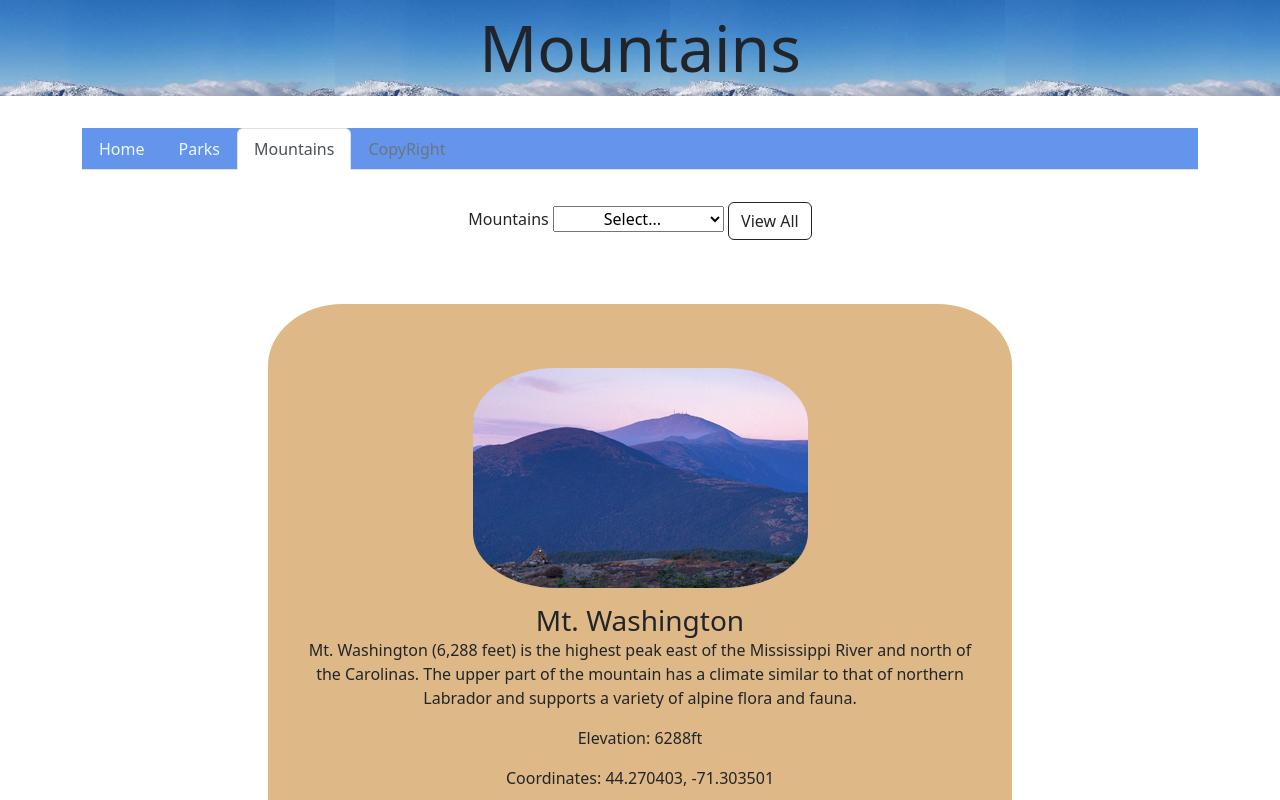
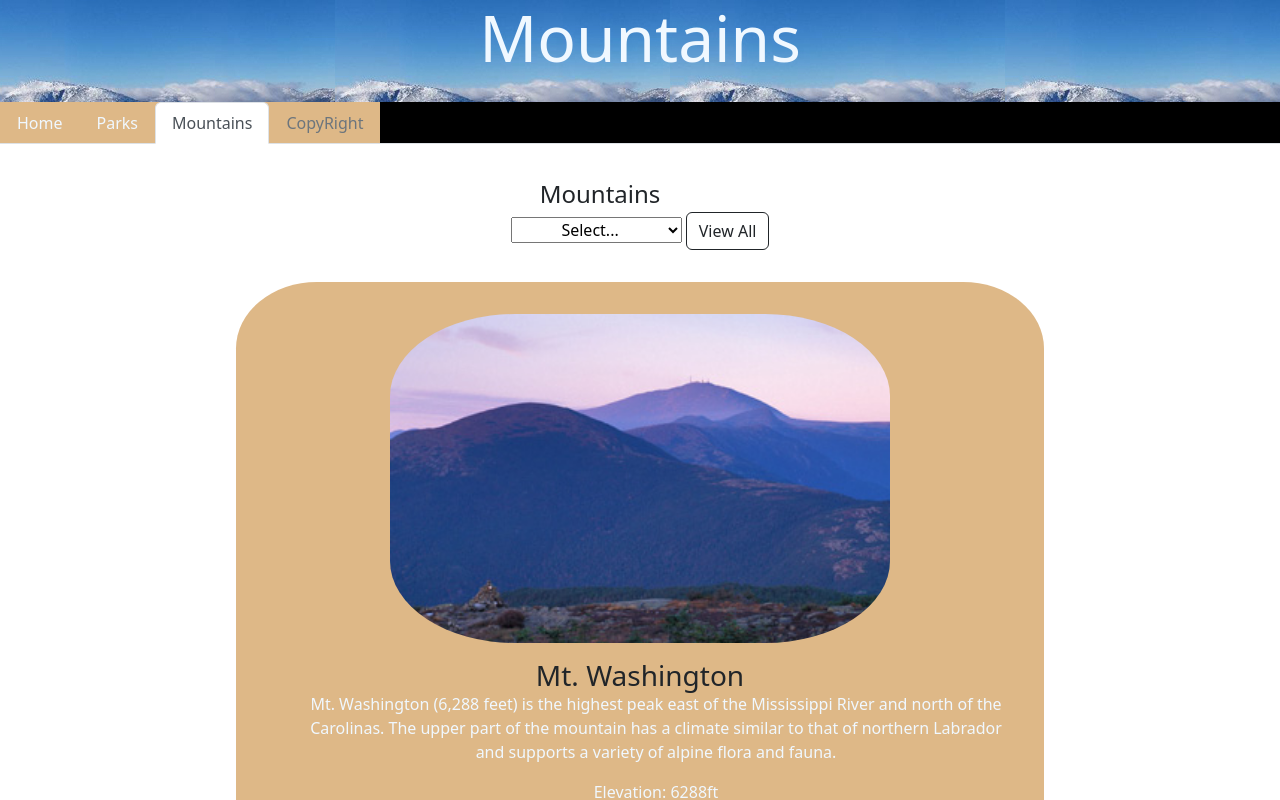
Before and after one commit to EliseCod3/EnjoyTheOutdoors, a plain HTML site: page mountains.html in a window 1280 px wide. Both pictures are taken after a click on the button "View All". Shown: the top 800 px of the page. Drawn offline with nearby package versions, Linux system fonts and the light colour scheme.

Commit message:
finished style on mountains

```diff
--- a/Css/style.css
+++ b/Css/style.css
@@ -7,9 +7,14 @@ div {
     margin: 2rem;
 }
 header {
-    font-size: 4rem;
     margin-bottom: 1rem;
     background-image: url(/Images/CDome-StoryImage.jpg);
+}
+h1 {
+    font-size: 4rem;
+    animation: bounce;
+    animation-duration: 2s;
+    padding-bottom: 2rem;
 }
 ul {
     background-color: cornflowerblue;
--- /dev/null
+++ b/Css/style2.css
@@ -0,0 +1,35 @@
+ul {
+    background-color:black;
+}
+li {
+    background-color:burlywood;
+}
+.spacing {
+    margin-bottom: 1rem;
+    background-color: black;
+    color: aliceblue;
+    border-radius: 7%;
+    width: 14rem;
+}
+h1 {
+    font-size: 4rem;
+    animation-duration: 3s;
+    padding-bottom: 2rem;
+    color: aliceblue;
+}
+header {
+    align-content: center;
+    text-align: center;
+    background-image: url(https://i.pinimg.com/564x/bf/4a/eb/bf4aebaf0af2d0617330b8b0bffcb652.jpg);
+    background-repeat:;
+    background-size: auto;
+    padding-bottom: 0.1rem;
+}
+div {
+    display: inline-flexbox;
+
+}
+.padding {
+    padding-left: 1rem;
+    padding-right: 1rem;
+}
--- /dev/null
+++ b/Css/style3.css
@@ -0,0 +1,77 @@
+* {
+    align-content: center;
+    text-align: center;
+}
+header {
+    background-image: url(/Images/CDome-StoryImage.jpg);
+    align-content: center;
+    text-align: center;
+    padding-bottom: 0.1rem;
+}
+h1 {
+    font-size: 4rem;
+    animation-duration: 3s;
+    padding-bottom: 1rem;
+    color: aliceblue;
+}
+div {
+    display: inline-flexbox;
+
+}
+ul {
+    background-color:black;
+}
+li {
+    background-color:burlywood;
+}
+.nav-link {
+    color: aliceblue;
+}
+#tblHead {
+    background-color:darkseagreen;
+}
+.cardColor{
+background-color: burlywood;
+border-radius: 10%;
+margin-bottom: 1rem;
+}
+.spacing {
+    margin-bottom: 1rem;
+    margin-left: 2.7rem;
+    margin-right: 1rem;
+    align-content: center;
+    text-align: center;
+    background-color: black;
+    color: aliceblue;
+    border-radius: 7%;
+    width: 14rem;
+}
+.imgBorder {
+    border-radius: 25%;
+    margin-top: 2rem;
+    margin-bottom: 1rem;
+    width: 500px;
+}
+#display-section {
+    width: 52rem;
+}
+#nav-bar {
+    border-radius: 33%;
+}
+#selectSection {
+    margin-top: 2rem;
+    margin-bottom: 2rem;
+}
+#selectLabel {
+    font-size: 1.5rem;
+    margin-right: 5rem;
+}
+.padding {
+    padding-left: 3rem;
+    padding-right: 1rem;
+    margin-left: 1rem;
+    margin-right: 1rem;
+    color: aliceblue;
+    align-content: center;
+    text-align: center;
+}
--- a/Scripts/mountainSrch.js
+++ b/Scripts/mountainSrch.js
@@ -50,15 +50,19 @@ function buildCard(mountain) {
 
     //Add information
     let cardDescription = document.createElement("p");
+    cardDescription.className = "padding";
     cardDescription.innerText = mountain.desc;
 
     let elevation = document.createElement("p");
+    elevation.className = "padding";
     elevation.innerText = `Elevation: ${mountain.elevation}ft`;
 
     let coords = document.createElement("p");
+    coords.className = "padding";
     coords.innerText = `Coordinates: ${mountain.coords.lat}, ${mountain.coords.lng}`;
 
     let effort = document.createElement("p");
+    effort.className = "padding";
     effort.innerText = mountain.effort;
 
     let removeBtn = document.createElement("button");
--- a/mountains.html
+++ b/mountains.html
@@ -6,14 +6,18 @@
     <meta name="viewport" content="width=device-width, initial-scale=1.0">
     <title>Mountains Information</title>
     <link href="https://cdn.jsdelivr.net/npm/bootstrap@5.2.1/dist/css/bootstrap.min.css" rel="stylesheet" integrity="sha384-iYQeCzEYFbKjA/T2uDLTpkwGzCiq6soy8tYaI1GyVh/UjpbCx/TYkiZhlZB6+fzT" crossorigin="anonymous">
-    <link rel="stylesheet" href="./Css/style.css">
+    <!-- Text animation -->
+    <link rel="stylesheet" href="https://cdnjs.cloudflare.com/ajax/libs/animate.css/4.1.1/animate.min.css"/>
+    <!-- text font -->
+
+    <link rel="stylesheet" href="./Css/style3.css">
 </head>
 <body>
 
-    <header>Mountains</header>
+    <header><h1 class="animate__animated animate__wobble">Mountains</h1></header>
 
     <!--Navigation-->
-    <div class="container">
+    <div id="nav-bar">
         <ul class="nav nav-tabs">
             <li class="nav-item">
               <a class="nav-link " href="./index.html">Home</a>
@@ -31,8 +35,8 @@
     </div>
     <!-- end of Navigation -->
 
-    <div class="conatiner">
-      <label for="mountian-dropdown-list">Mountains</label>
+    <div id="selectSection" class="conatiner">
+      <label id="selectLabel" for="mountian-dropdown-list">Mountains</label><br>
       <select id="mountian-dropdown-list">
         <option value="">Select...</option>
       </select>
```
Also changed, not shown: index.html (+4 -0 lines), parks.html (+7 -3 lines), Images/park banner1.jpg (added).
